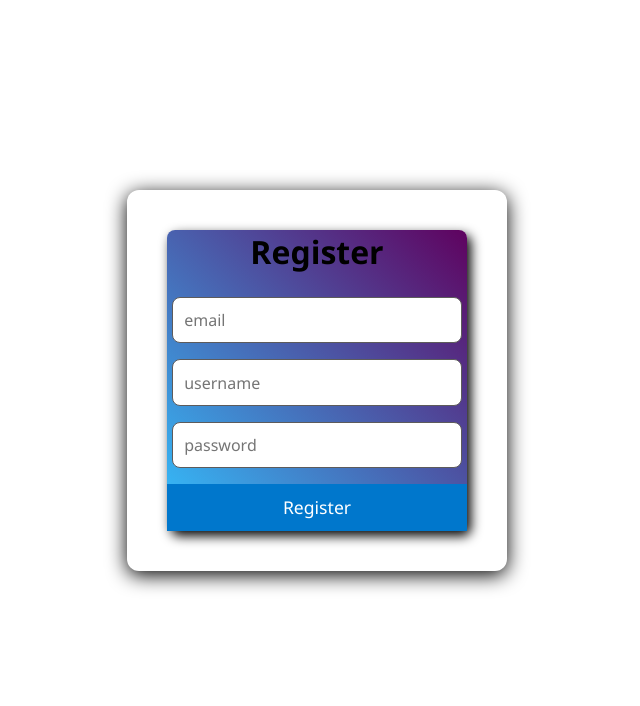
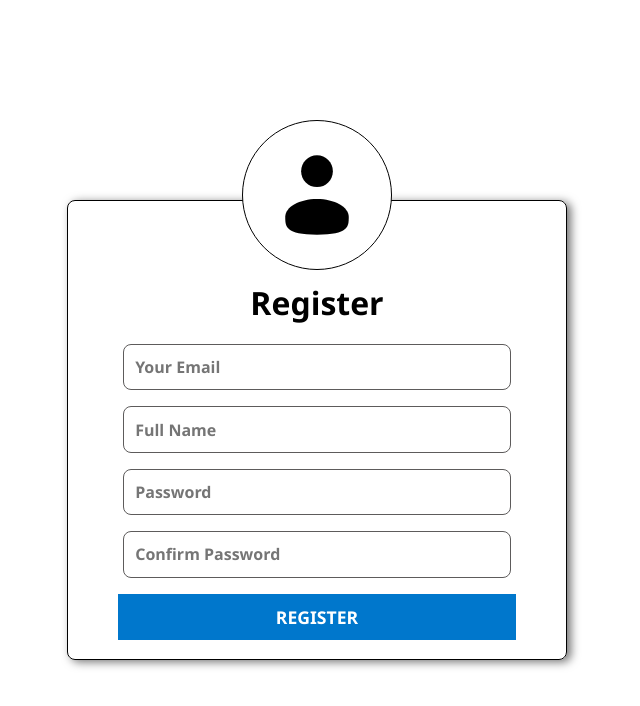
Before and after one commit to AjoobKansakar/SummerClass-Full-Stack-, a React (Vite) app in the folder frontend/: page /register in a window 1280 px wide. Shown: the top 706 px of the page, without its empty margins (323-963 px from the left). Built offline with nearby package versions, Linux system fonts and the light colour scheme.

Commit message:
Updated register page UI

```diff
--- a/frontend/src/Features/Login/login.css
+++ b/frontend/src/Features/Login/login.css
@@ -17,7 +17,7 @@ body {
 }
 
 /* Container */
-.container {
+.login-container {
     position: relative;
     margin-top: 50%;
 }
@@ -95,18 +95,4 @@ body {
 .login-form button:hover {
     background-color: #005fa3;
     transform: scale(1.02);
-
-/* for some animations */
-
-    @keyframes fadein {
-        from {
-            opacity: 0;
-            transform: translateY(-20px);
-        }
-
-        to {
-            opacity: 1;
-            transform: translateY(0);
-        }
-    }
 }
--- a/frontend/src/Features/Login/login.tsx
+++ b/frontend/src/Features/Login/login.tsx
@@ -41,7 +41,7 @@ export default function Login() {
       });
   };
   return (
-    <div className="container">
+    <div className="login-container">
       {/* Icon */}
       <div className="profile-icon">
         <img src={UserIcon} alt="User Icon" />
--- a/frontend/src/Features/Register/register.css
+++ b/frontend/src/Features/Register/register.css
@@ -1,53 +1,57 @@
 /* main body */
 
 * {
+    margin: 0;
+    padding: 0;
     box-sizing: border-box;
     font-family: 'Segoe UI', Tahoma, Geneva, Verdana, sans-serif;
 }
 
-body
-{
-    background-color: #a5e8ff;
+/*  for the main content */
+
+body {
+    height: 100vh;
     display: flex;
     justify-content: center;
     align-items: center;
-    height: 100vh;
-    margin: 0px;
 }
 
-/*  for the main content */
-
+/* Container */
 .register-container {
-    background-color: #ffffff;
-    box-shadow: 0px 4px 20px rgb(0, 0, 0, 1.5);
-    border-radius: 12px;
-    padding: 40px;
-    animation:fadein 0.5s ease-in-out;
-    margin-top: 50%;
+    position: relative;
+    margin-top: 40%;
 }
 
-/* for some animations */
+/*  icon */
 
-@keyframes fadein {
-    from {
-        opacity: 0;
-        transform: translateY(-20px);
-    }
+.profile-icon {
+    background: #ffffff;
+    height: 150px;
+    width: 150px;
+    border: 1px solid rgb(0, 0, 0);
+    border-radius: 50%;
+    position: absolute;
+    left: 35%;
+    top: -80px;
+    display: flex;
+    align-items: center;
+    justify-content: center;
+}
 
-    to {
-        opacity: 1;
-        transform: translateY(0);
-    }
+.profile-icon img {
+    width: 80px;
+    height: 80px;
 }
 
 /*  for the form */
-
 .register-form {
     display: flex;
     flex-direction: column;
-    width: 300px;
-    box-shadow: 4px 5px 12px hsl(0, 0%, 0%);
-    background: linear-gradient( to bottom left, hsl(300, 96%, 19%), hsl(198, 100%, 60%));
+    padding: 80px 50px;
+    border: 1px solid black;
+    width: 500px;
+    height: 460px;
+    box-shadow: 4px 2px 10px hsl(0, 0%, 45%);
     border-radius: 8px;
 }
 
@@ -56,11 +60,14 @@ body
 .register-form h1 {
     text-align: center;
     font-size: 2em;
-    margin-bottom: 1.5rem;
+    margin-bottom: 20px;
     color: #000000;
 }
 
 /*  for the inputs  */
+.input-box {
+    font-weight: bold;
+}
 
 .register-form input {
     margin-bottom: 1rem;
@@ -70,13 +77,11 @@ body
     border: 1px solid hsl(0, 1%, 36%);
     border-radius: 8px;
     font-size: 1em;
-    transition: border 0.2s ease-in-out;
+    transition: all 0.5s ease-in;
 }
 
 .register-form input:hover {
-    font-size: 1.1em;
-    border-color: #0077cc;
-    outline: none;
+    transform: scale(1.02);
 }
 
 .register-form input:focus {
@@ -90,9 +95,11 @@ body
     background-color: #0077cc;
     border: none;
     color: white;
+    font-weight: bold;
     font-size: 1.1em;
     cursor: pointer;
-    transition: background 0.2s ease-in-out;
+    transition: all 0.5s ease-in;
+    margin-bottom: 10px;
 }
 
 .register-form button:hover {
--- a/frontend/src/Features/Register/register.tsx
+++ b/frontend/src/Features/Register/register.tsx
@@ -1,16 +1,21 @@
-import { useState, type ChangeEvent, type FormEvent } from "react"
-import './register.css'
+import { useState, type ChangeEvent, type FormEvent } from "react";
+import "./register.css";
 import type { AxiosError, AxiosResponse } from "axios";
 import { register } from "../../Shared/config/api";
+import UserIcon from "../../assets/User-Icon.svg";
 
-export default function Register(){
-    const [formData, setFormData] = useState ({email: "", username: "", password: ""});
+export default function Register() {
+  const [formData, setFormData] = useState({
+    email: "",
+    username: "",
+    password: "",
+  });
 
   const [loading, setLoading] = useState(false);
 
   const handleChange = (e: ChangeEvent<HTMLInputElement>) => {
-        const {name, value} = e.target;
-        setFormData ({...formData, [name]: value});
+    const { name, value } = e.target;
+    setFormData({ ...formData, [name]: value });
   };
 
   const handleSubmit = (e: FormEvent<HTMLFormElement>) => {
@@ -20,27 +25,60 @@ export default function Register(){
     setLoading(true);
     register(formData)
       .then((res: AxiosResponse) => {
-                console.log ("Registration successful:", res);
+        console.log("Registration successful:", res);
         alert("Registration is completed!");
       })
-            .catch ((error: AxiosError) => {
+      .catch((error: AxiosError) => {
         console.error("Registration error:", error);
-                alert ("Registration Failed!");
+        alert("Registration Failed!");
       })
-            .finally (() => {
+      .finally(() => {
         setLoading(false);
       });
   };
 
   return (
     <div className="register-container">
+      {/* Icon */}
+      <div className="profile-icon">
+        <img src={UserIcon} alt="User Icon" />
+      </div>
       <form className="register-form" onSubmit={handleSubmit} action="">
         <h1> Register </h1>
-                <input type="email" required placeholder="email" name="email" onChange={handleChange} value={formData.email} />
-                <input type="text" placeholder="username" name="username" onChange={handleChange} value={formData.username} />
-                <input type="password" placeholder="password" name="password" onChange={handleChange} value={formData.password} />
+        <input
+          type="email"
+          className="input-box"
+          required
+          placeholder="Your Email"
+          name="email"
+          onChange={handleChange}
+          value={formData.email}
+        />
+        <input
+          type="text"
+          className="input-box"
+          placeholder="Full Name"
+          name="username"
+          onChange={handleChange}
+          value={formData.username}
+        />
+        <input
+          type="password"
+          className="input-box"
+          placeholder="Password"
+          name="password"
+          onChange={handleChange}
+        />
+        <input
+          type="password"
+          className="input-box"
+          placeholder="Confirm Password"
+          name="password"
+          onChange={handleChange}
+          value={formData.password}
+        />
         <button type="submit" disabled={loading}>
-                    {loading ? "Registering..." : "Register"}
+          {loading ? "Registering..." : "REGISTER"}
         </button>
       </form>
     </div>
```
Lines whose indentation alone changed are shown as unchanged.
